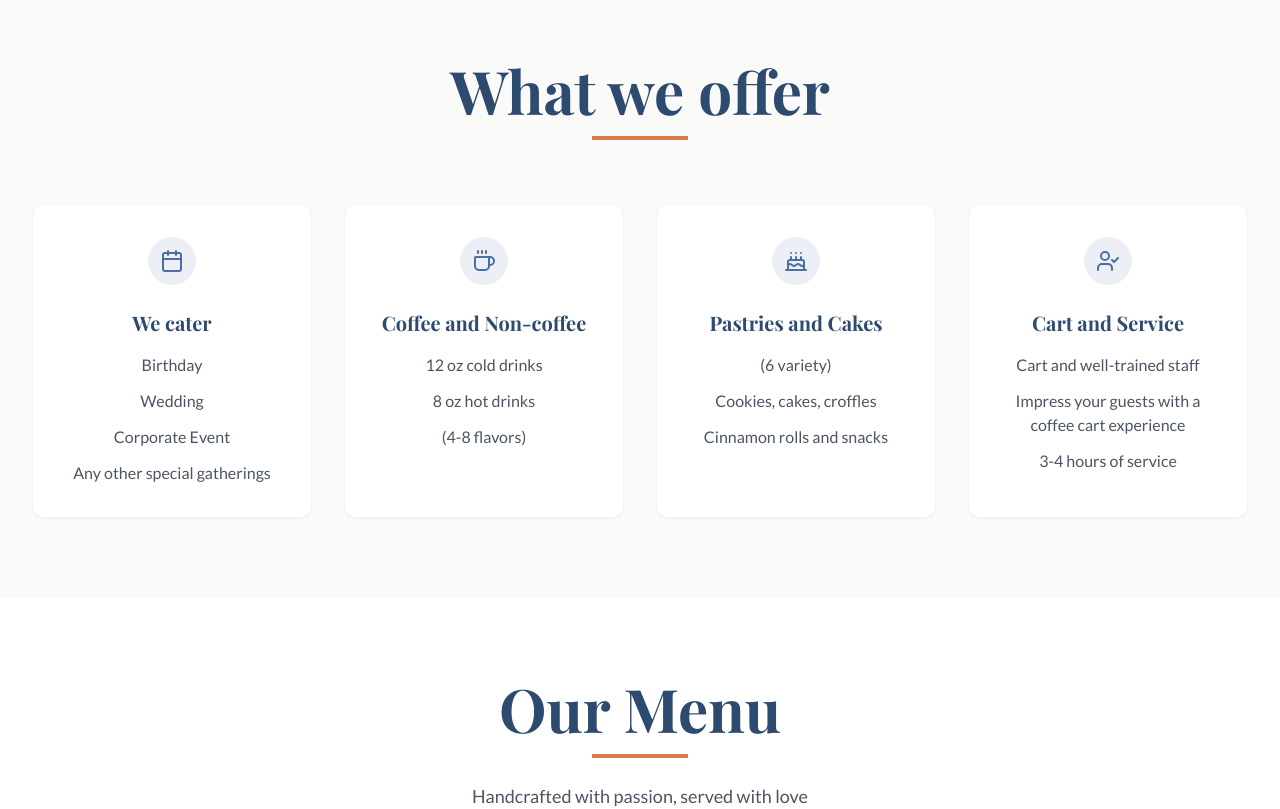
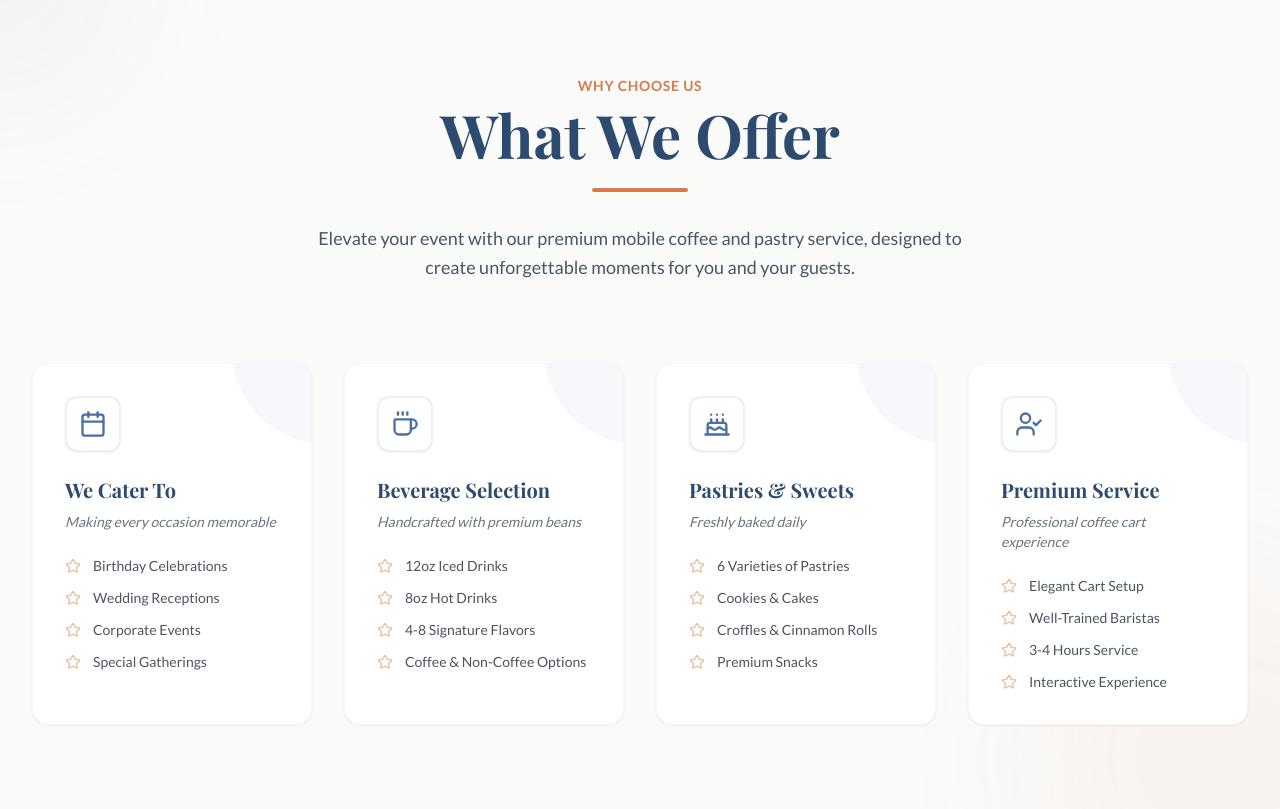
Before and after one commit to reimondavendano/deliciosa-frontyard-coffee, a Next.js app: page / in a window 1280 px wide. Shown: the part 820-1629 px from the top of the page. Built offline with nearby package versions, Linux system fonts and the light colour scheme; a web font is replaced by a local one.

Commit message:
update the 2nd part section

```diff
--- a/components/Offer.tsx
+++ b/components/Offer.tsx
@@ -1,56 +1,71 @@
 'use client';
 
-import { Calendar, Coffee, Cake, UserCheck } from 'lucide-react';
+import { Calendar, Coffee, Cake, UserCheck, Star } from 'lucide-react';
 
 export default function Offer() {
     const offers = [
         {
-            title: 'We cater',
+            title: 'We Cater To',
             icon: Calendar,
+            description: 'Making every occasion memorable',
             items: [
-                'Birthday',
-                'Wedding',
-                'Corporate Event',
-                'Any other special gatherings',
+                'Birthday Celebrations',
+                'Wedding Receptions',
+                'Corporate Events',
+                'Special Gatherings',
             ],
         },
         {
-            title: 'Coffee and Non-coffee',
+            title: 'Beverage Selection',
             icon: Coffee,
+            description: 'Handcrafted with premium beans',
             items: [
-                '12 oz cold drinks',
-                '8 oz hot drinks',
-                '(4-8 flavors)',
+                '12oz Iced Drinks',
+                '8oz Hot Drinks',
+                '4-8 Signature Flavors',
+                'Coffee & Non-Coffee Options',
             ],
         },
         {
-            title: 'Pastries and Cakes',
+            title: 'Pastries & Sweets',
             icon: Cake,
+            description: 'Freshly baked daily',
             items: [
-                '(6 variety)',
-                'Cookies, cakes, croffles',
-                'Cinnamon rolls and snacks',
+                '6 Varieties of Pastries',
+                'Cookies & Cakes',
+                'Croffles & Cinnamon Rolls',
+                'Premium Snacks',
             ],
         },
         {
-            title: 'Cart and Service',
+            title: 'Premium Service',
             icon: UserCheck,
+            description: 'Professional coffee cart experience',
             items: [
-                'Cart and well-trained staff',
-                'Impress your guests with a coffee cart experience',
-                '3-4 hours of service',
+                'Elegant Cart Setup',
+                'Well-Trained Baristas',
+                '3-4 Hours Service',
+                'Interactive Experience',
             ],
         },
     ];
 
     return (
-        <section id="offer" className="py-20 bg-stone-50">
-            <div className="container mx-auto px-4 sm:px-6 lg:px-8">
-                <div className="text-center mb-16">
-                    <h2 className="font-serif text-4xl sm:text-5xl md:text-6xl font-bold text-rustic-blue-dark mb-4">
-                        What we offer
+        <section id="offer" className="py-24 bg-stone-50 relative overflow-hidden">
+            {/* Decorative Background Elements */}
+            <div className="absolute top-0 left-0 w-64 h-64 bg-rustic-blue/5 rounded-full -translate-x-1/2 -translate-y-1/2 blur-3xl"></div>
+            <div className="absolute bottom-0 right-0 w-96 h-96 bg-rust/5 rounded-full translate-x-1/3 translate-y-1/3 blur-3xl"></div>
+
+            <div className="container mx-auto px-4 sm:px-6 lg:px-8 relative z-10">
+                <div className="text-center mb-20">
+                    <span className="text-rust font-bold tracking-wider uppercase text-sm mb-2 block">Why Choose Us</span>
+                    <h2 className="font-serif text-4xl sm:text-5xl md:text-6xl font-bold text-rustic-blue-dark mb-6">
+                        What We Offer
                     </h2>
-                    <div className="w-24 h-1 bg-rust mx-auto mb-6"></div>
+                    <div className="w-24 h-1 bg-rust mx-auto mb-8 rounded-full"></div>
+                    <p className="text-lg text-gray-600 max-w-2xl mx-auto leading-relaxed">
+                        Elevate your event with our premium mobile coffee and pastry service, designed to create unforgettable moments for you and your guests.
+                    </p>
                 </div>
 
                 <div className="grid md:grid-cols-2 lg:grid-cols-4 gap-8">
@@ -59,21 +74,32 @@ export default function Offer() {
                         return (
                             <div
                                 key={index}
-                                className="bg-white p-8 rounded-xl shadow-sm hover:shadow-md transition-all hover:-translate-y-1 border border-stone-100"
+                                className="group bg-white rounded-2xl p-8 shadow-sm hover:shadow-xl transition-all duration-300 hover:-translate-y-2 border border-stone-100 relative overflow-hidden"
                             >
-                                <div className="w-12 h-12 bg-rustic-blue/10 rounded-full flex items-center justify-center mb-6 mx-auto">
-                                    <Icon className="h-6 w-6 text-rustic-blue" />
+                                <div className="absolute top-0 right-0 w-24 h-24 bg-rustic-blue/5 rounded-bl-full -mr-4 -mt-4 transition-transform group-hover:scale-110"></div>
+
+                                <div className="relative z-10">
+                                    <div className="w-14 h-14 bg-white border-2 border-rustic-blue/10 rounded-xl flex items-center justify-center mb-6 shadow-sm group-hover:border-rustic-blue/30 transition-colors">
+                                        <Icon className="h-7 w-7 text-rustic-blue group-hover:text-rust transition-colors duration-300" />
                                     </div>
-                                <h3 className="font-serif text-xl font-bold text-rustic-blue-dark mb-4 text-center">
+
+                                    <h3 className="font-serif text-xl font-bold text-rustic-blue-dark mb-2">
                                         {offer.title}
                                     </h3>
-                                <ul className="space-y-3 text-center">
+
+                                    <p className="text-sm text-gray-500 mb-6 italic">
+                                        {offer.description}
+                                    </p>
+
+                                    <ul className="space-y-3">
                                         {offer.items.map((item, idx) => (
-                                        <li key={idx} className="text-gray-600">
-                                            {item}
+                                            <li key={idx} className="flex items-start gap-3 text-gray-600 text-sm group-hover:text-gray-900 transition-colors">
+                                                <Star className="h-4 w-4 text-rust shrink-0 mt-0.5 opacity-50 group-hover:opacity-100 transition-opacity" />
+                                                <span>{item}</span>
                                             </li>
                                         ))}
                                     </ul>
+                                </div>
                             </div>
                         );
                     })}
```
Lines whose indentation alone changed are shown as unchanged.
